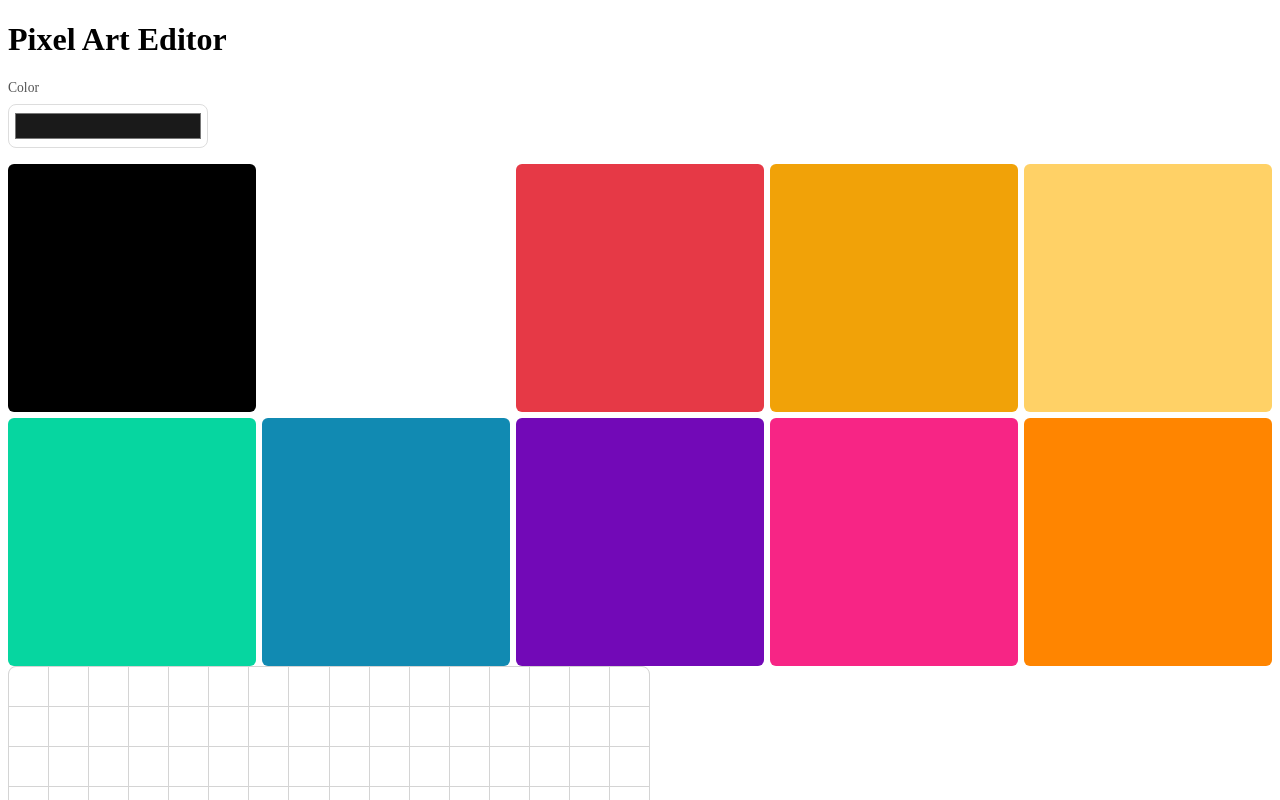
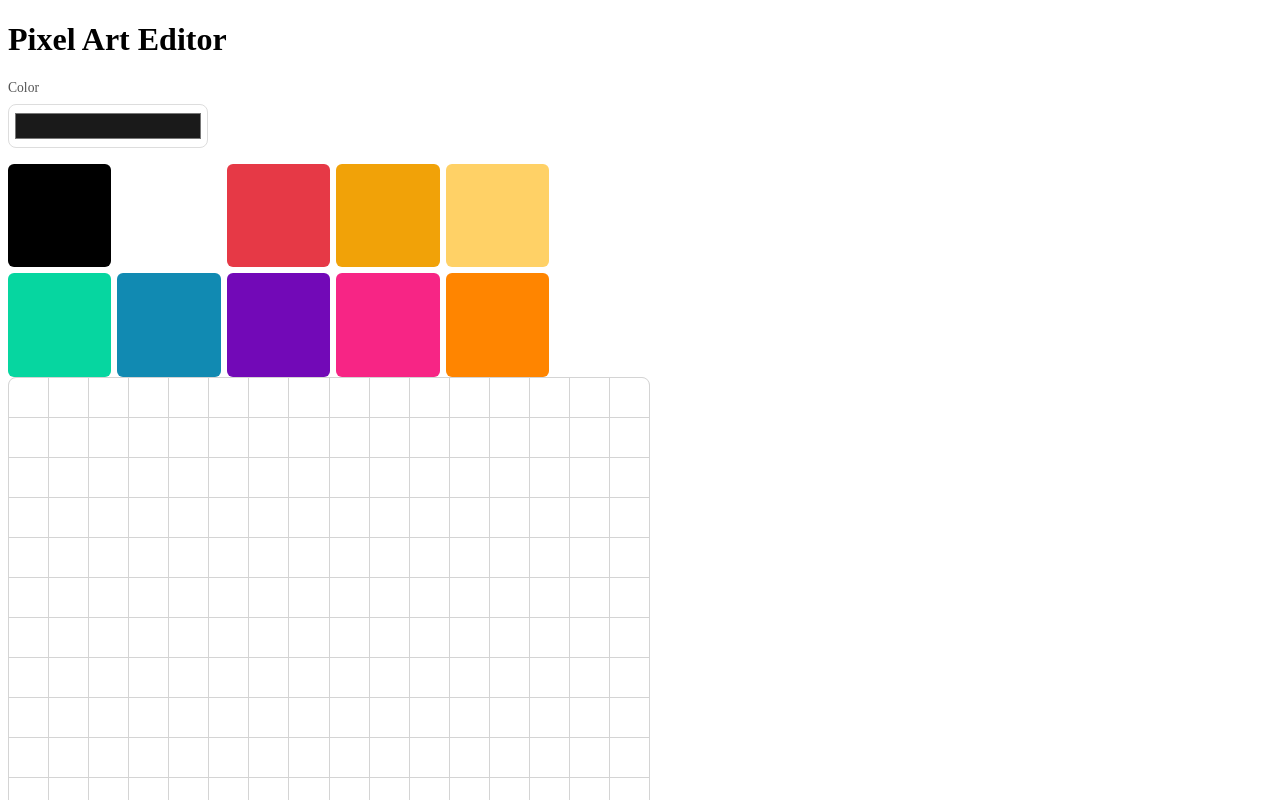
Before and after one commit to Jake-G123/Pixel-Art-Maker, a React (Vite) app: page / in a window 1280 px wide. Shown: the top 800 px of the page. Built offline with nearby package versions, Linux system fonts and the light colour scheme.

Commit message:
Added css to shrink buttons

```diff
--- a/src/App.css
+++ b/src/App.css
@@ -37,6 +37,7 @@
 }
 
 .pixel-presets {
+  width: 42.8%;
   display: grid;
   grid-template-columns: repeat(5, 1fr);
   gap: 6px;
```
